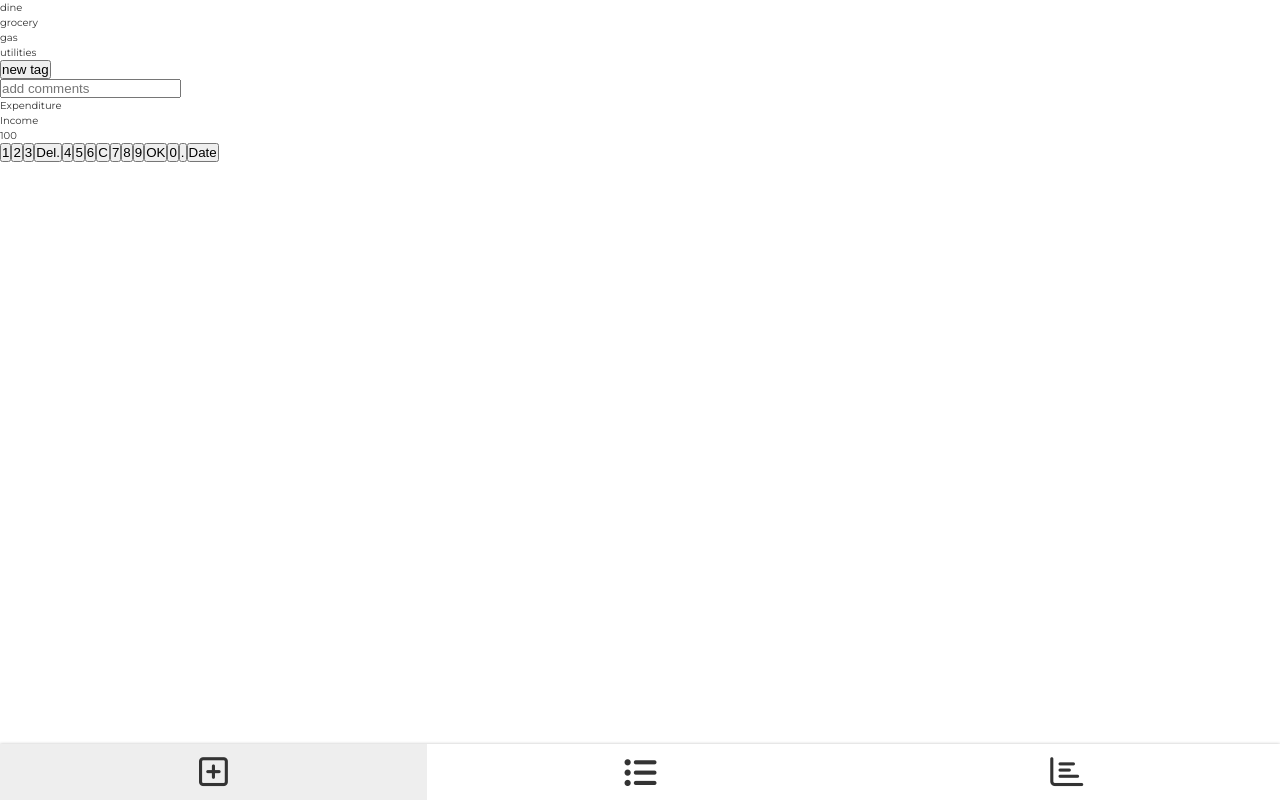
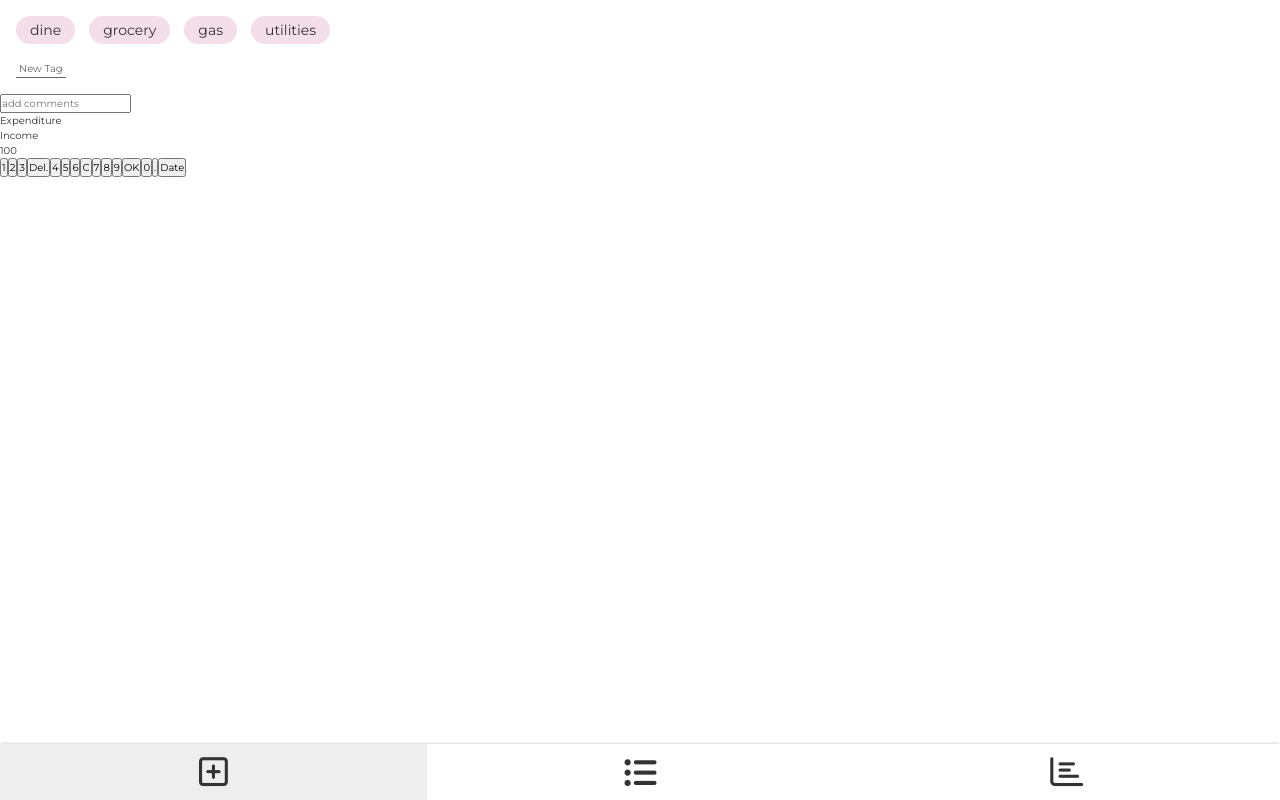
Before and after one commit to lavaboy1738/xpensity-vue, a Vue app: page /#/money in a window 1280 px wide. Built offline with nearby package versions, Linux system fonts and the light colour scheme.

Commit message:
adding styles for tags section

```diff
--- a/src/App.vue
+++ b/src/App.vue
@@ -13,7 +13,7 @@
   font-family: $primary-font;
   -webkit-font-smoothing: antialiased;
   -moz-osx-font-smoothing: grayscale;
-  color: #333333;
+  color: $secondary-color;
 }
 
 </style>
--- a/src/assets/style/helper.scss
+++ b/src/assets/style/helper.scss
@@ -1,2 +1,3 @@
 $primary-font: 'Montserrat', sans-serif;
 $primary-color: #e8b7d0;
+$secondary-color: #333333;
--- a/src/assets/style/reset.scss
+++ b/src/assets/style/reset.scss
@@ -13,3 +13,11 @@ body{
     text-decoration: none;
     color: inherit;
   }
+
+  ul, ol {
+      list-style: none;
+  }
+
+  button, input {
+      font: inherit;
+  }
--- a/src/views/Money.vue
+++ b/src/views/Money.vue
@@ -9,7 +9,7 @@
                     <li class="tag">utilities</li>
                 </ul>
                 <div class="new-tag">
-                    <button>new tag</button>
+                    <button>New Tag</button>
                 </div>
             </div>
             <div class="comments">
@@ -54,4 +54,33 @@
 </script>
 
 <style lang="scss" scoped>
+@import "~@/assets/style/helper.scss";
+    .tags{
+        padding: 1.6em;
+        .current-tags{
+            font-size: 1.4em;
+            display: flex;
+
+            .tag{
+                height: 2em;
+                line-height: 2em;
+                padding-left: 1em;
+                padding-right: 1em;
+                border-radius: 1.2em;
+                background-color: lighten($primary-color, 10%);
+                margin-right: 1em;
+            }
+        }
+        .new-tag{
+            padding-top: 1.6em;
+
+            button{
+                opacity: 0.6;
+                background: transparent;
+                border: none;
+                border-bottom: 1px solid;
+                padding: 0.1em 0.3em;
+            }
+        }
+    }
 </style>
```
